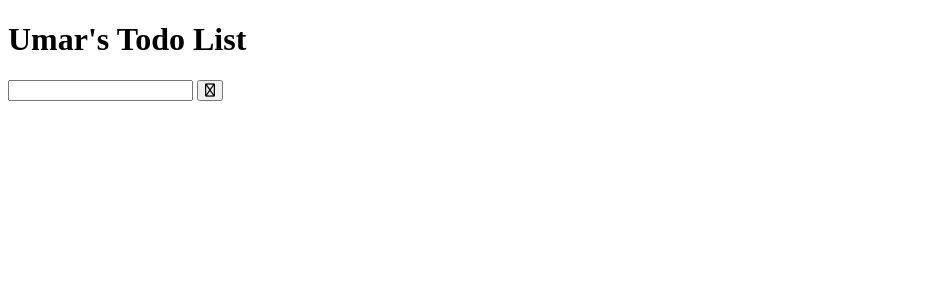
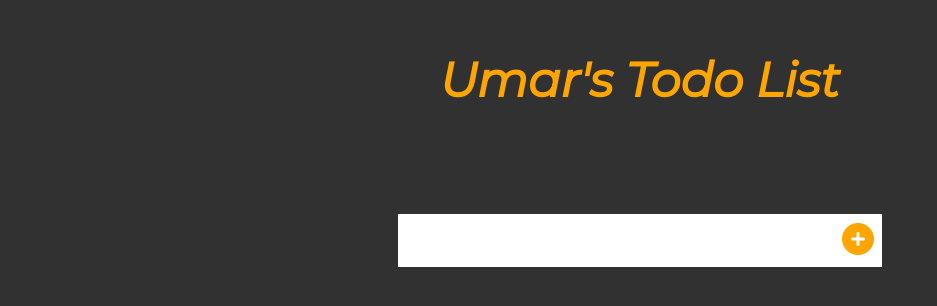
Before and after one commit to UmarH619/to_do_list, a plain HTML site: page index.html in a window 1280 px wide. Shown: the whole page, without its empty margins (0-937 px from the left). Drawn offline with Linux system fonts and the light colour scheme; a web font is replaced by a local one.

Commit message:
Styling for the page and the buttons

```diff
--- a/index.html
+++ b/index.html
@@ -17,7 +17,7 @@
     <form>
         <input type="text" class="todo-input">
         <button class="todo-button" type="submit">
-            <i class="fa-regular fa-circle-plus"></i>
+            <i class="fa-solid fa-circle-plus"></i>
         </button>
     </form>
     <div class="todo-container">
--- a/style.css
+++ b/style.css
@@ -0,0 +1,43 @@
+@import url('https://fonts.googleapis.com/css2?family=Montserrat:ital@1&display=swap');
+
+* {
+    margin: 0;
+    padding: 0;
+    box-sizing: border-box;
+}
+
+body {
+    background-color: #313131;
+    font-family: 'Montserrat', sans-serif;
+    min-height: 100vh;
+    color: orange;
+}
+
+header {
+    font-size: 1.5rem;
+}
+
+header, form {
+    min-height: 20vh;
+    display: flex;
+    justify-content: center;
+    align-items: center;
+}
+
+form input, form button {
+    padding: 0.5rem;
+    font-size: 2rem;
+    border: none;
+    background: white;
+}
+
+form button {
+    color: orange;
+    cursor: pointer;
+    transition: all 0.3s ease;
+}
+
+form button:hover{
+    background: orange;
+    color: white;
+}
```
